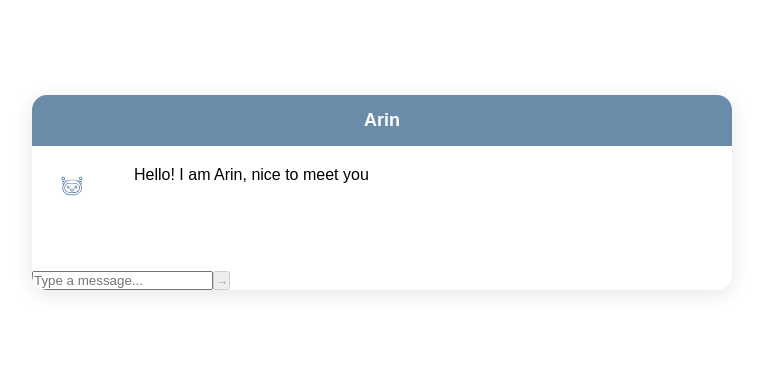
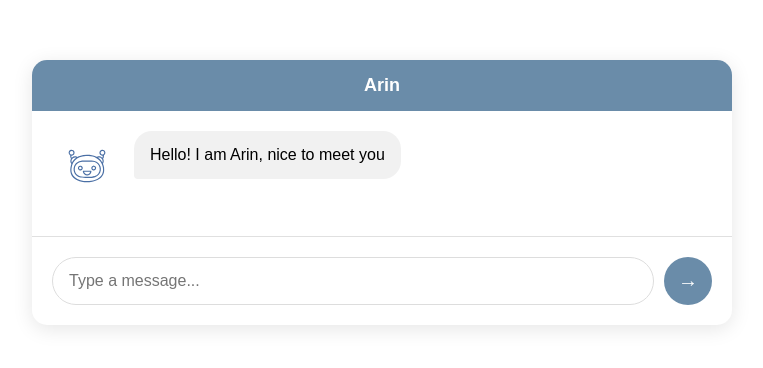
Before and after one commit to Asong2002/Emotional-AI, a Next.js app: page / in a window 1280 px wide. Shown: the part 208-576 px from the top of the page, without its empty margins (258-1021 px from the left). Built offline with nearby package versions, Linux system fonts and the light colour scheme.

Commit message:
Update globals.css

```diff
--- a/app/globals.css
+++ b/app/globals.css
@@ -7,6 +7,8 @@
 body {
   font-family: Arial, sans-serif;
   background: transparent;
+  margin: 0;
+  padding: 0;
 }
 
 /* 主容器 - 响应式 */
@@ -24,13 +26,6 @@ main {
   }
 }
 
-/* 移动端优化 */
-@media (max-width: 480px) {
-  main {
-    padding: 5px;
-  }
-}
-
 .chat-container {
   width: 100%;
   max-width: 600px;
@@ -41,22 +36,15 @@ main {
   margin: 0 auto;
   display: flex;
   flex-direction: column;
-  min-height: 100vh;
-  max-height: 100vh;
+  height: calc(100vh - 20px);
+  max-height: 800px;
 }
 
 @media (min-width: 768px) {
   .chat-container {
     max-width: 700px;
+    height: auto;
     max-height: 90vh;
-    min-height: auto;
-  }
-}
-
-/* 移动端高度优化 */
-@media (max-width: 480px) and (max-height: 700px) {
-  .chat-container {
-    border-radius: 10px;
   }
 }
 
@@ -77,8 +65,14 @@ main {
 }
 
 .name {
-  font-size: clamp(16px, 4vw, 18px); /* 使用 clamp 实现更平滑的字体缩放 */
+  font-size: 16px;
   font-weight: bold;
+}
+
+@media (min-width: 768px) {
+  .name {
+    font-size: 18px;
+  }
 }
 
 .messages {
@@ -91,24 +85,6 @@ main {
   min-height: 0;
 }
 
-/* 滚动条样式 */
-.messages::-webkit-scrollbar {
-  width: 6px;
-}
-
-.messages::-webkit-scrollbar-track {
-  background: #f1f1f1;
-}
-
-.messages::-webkit-scrollbar-thumb {
-  background: #c1c1c1;
-  border-radius: 3px;
-}
-
-.messages::-webkit-scrollbar-thumb:hover {
-  background: #a8a8a8;
-}
-
 @media (min-width: 768px) {
   .messages {
     padding: 20px;
@@ -116,17 +92,11 @@ main {
   }
 }
 
-/* 移动端消息区域优化 */
-@media (max-width: 480px) {
-  .messages {
-    padding: 8px;
-    gap: 8px;
-  }
-}
-
 .message-wrapper {
   display: flex;
+  /* ⭐️ 修改：顶部对齐，解决“偏上”问题 */
   align-items: flex-start;
+  /* ⭐️ 修改：增加间距 */
   gap: 10px;
 }
 
@@ -151,7 +121,7 @@ main {
   height: 50px;
   flex-shrink: 0;
   position: relative;
-  transition: transform 0.3s ease; /* 优化性能 */
+  transition: all 0.3s ease;
 }
 
 @media (min-width: 768px) {
@@ -161,22 +131,203 @@ main {
   }
 }
 
-/* 移动端头像优化 */
-@media (max-width: 480px) {
-  .message-avatar {
-    width: 40px;
-    height: 40px;
+.message-avatar.blush {
+  animation: blush-animation 4s ease-in-out;
+}
+
+.avatar-img {
+  width: 100%;
+  height: 100%;
+  object-fit: contain;
+  z-index: 1;
+  position: relative;
+}
+
+.message-avatar::before,
+.message-avatar::after {
+  content: '';
+  position: absolute;
+  width: 12px;
+  height: 7px;
+  border-radius: 50%;
+  background: rgba(255, 105, 180, 0.7);
+  opacity: 0;
+  z-index: 2;
+}
+
+@media (min-width: 768px) {
+  .message-avatar::before,
+  .message-avatar::after {
+    width: 16px;
+    height: 10px;
   }
 }
 
-/* 其余样式保持不变，但建议考虑添加 prefers-reduced-motion */
-@media (prefers-reduced-motion: reduce) {
-  .message-avatar {
-    transition: none;
-    animation: none;
+.message-avatar.blush::before,
+.message-avatar.blush::after {
+  animation: blush-spot 4s ease-in-out;
+}
+
+.message-avatar::before {
+  top: 32px;
+  left: 8px;
+}
+
+.message-avatar::after {
+  top: 32px;
+  right: 8px;
+}
+
+@media (min-width: 768px) {
+  .message-avatar::before {
+    top: 45px;
+    left: 10px;
   }
 
-  .message-avatar.blush {
-    animation: none;
+  .message-avatar::after {
+    top: 45px;
+    right: 10px;
   }
 }
+
+@keyframes blush-animation {
+  0% {
+    transform: scale(1);
+  }
+  15% {
+    transform: scale(1.1);
+  }
+  50% {
+    transform: scale(1.05);
+  }
+  100% {
+    transform: scale(1);
+  }
+}
+
+@keyframes blush-spot {
+  0% {
+    opacity: 0;
+  }
+  10% {
+    opacity: 0;
+  }
+  20% {
+    opacity: 0.8;
+  }
+  60% {
+    opacity: 0.8;
+  }
+  80% {
+    opacity: 0.4;
+  }
+  100% {
+    opacity: 0;
+  }
+}
+
+.message {
+  padding: 10px 14px;
+  border-radius: 16px;
+  word-wrap: break-word;
+  white-space: normal;
+  word-break: normal;
+  overflow-wrap: break-word;
+  font-size: 14px;
+  line-height: 1.4;
+}
+
+@media (min-width: 768px) {
+  .message {
+    padding: 12px 16px;
+    border-radius: 18px;
+    font-size: 16px;
+    line-height: 1.5;
+  }
+}
+
+.user-message {
+  /* ⭐️ 修改：统一视觉 */
+  background: #eaf0f4;
+  border-bottom-right-radius: 4px;
+  max-width: 75%;
+  min-width: fit-content;
+}
+
+@media (min-width: 768px) {
+  .user-message {
+    max-width: 70%;
+  }
+}
+
+.bot-message {
+  background: #f1f1f1;
+  border-bottom-left-radius: 4px;
+  position: relative;
+  max-width: 85%;
+  width: fit-content;
+  min-width: fit-content;
+}
+
+@media (min-width: 768px) {
+  .bot-message {
+    max-width: 80%;
+  }
+}
+
+.input-container {
+  display: flex;
+  padding: 12px;
+  gap: 8px;
+  border-top: 1px solid #e0e0e0;
+  flex-shrink: 0;
+}
+
+@media (min-width: 768px) {
+  .input-container {
+    padding: 20px;
+    gap: 10px;
+  }
+}
+
+.input-field {
+  flex: 1;
+  padding: 10px 14px;
+  border: 1px solid #ddd;
+  border-radius: 20px;
+  outline: none;
+  font-size: 14px;
+}
+
+@media (min-width: 768px) {
+  .input-field {
+    padding: 12px 16px;
+    border-radius: 24px;
+    font-size: 16px;
+  }
+}
+
+.send-button {
+  /* ⭐️ 修改：统一视觉 */
+  background: #6a8ca9;
+  color: #fff;
+  border: none;
+  border-radius: 50%;
+  width: 40px;
+  height: 40px;
+  cursor: pointer;
+  display: flex;
+  justify-content: center;
+  align-items: center;
+  font-size: 18px;
+  transition: background-color 0.2s;
+  flex-shrink: 0;
+}
+
+@media (min-width: 768px) {
+  .send-button {
+    width: 48px;
+    height: 48px;
+    font-size: 20px;
+  }
+}
```
